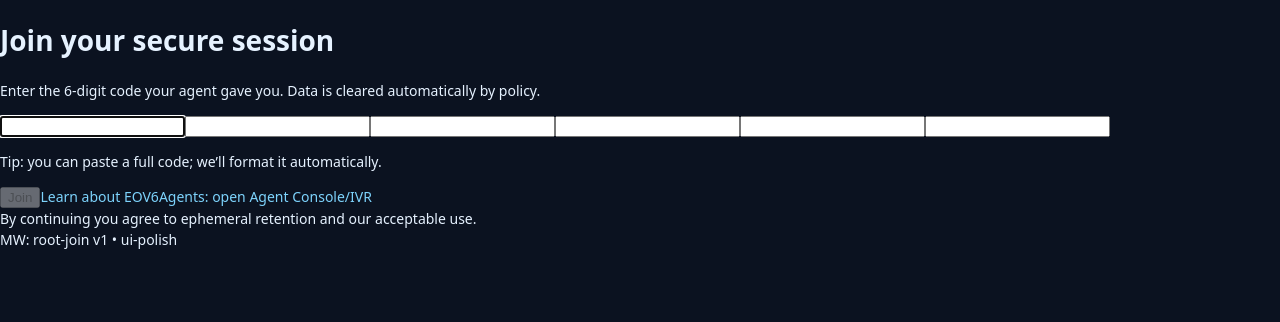
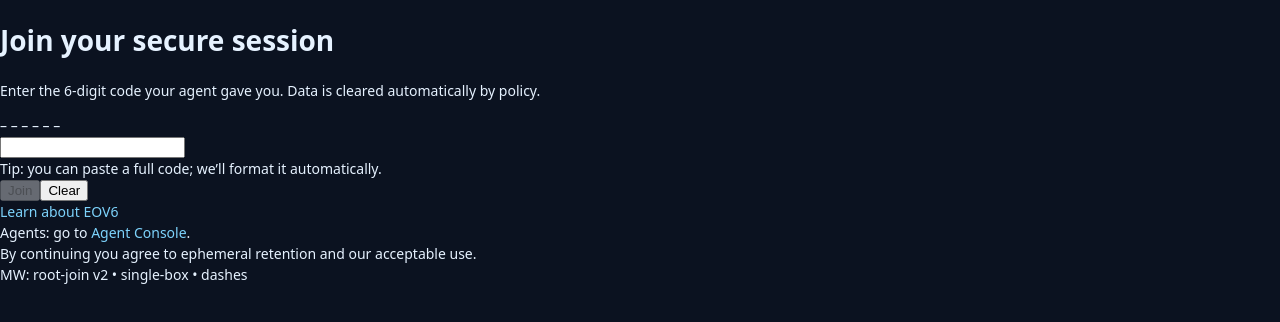
Before and after one commit to RaveCorp392/eov6, a Next.js app: page / in a window 1280 px wide. Shown: the top 322 px of the page. Built offline with nearby package versions, Linux system fonts and the light colour scheme.

Commit message:
feat(ui): simplify caller login to single 6-digit code input with dash placeholders

```diff
--- a/app/page.tsx
+++ b/app/page.tsx
@@ -1,162 +1,140 @@
 // app/page.tsx
 "use client";
 
-import React, { useEffect, useMemo, useRef, useState } from "react";
+import { useMemo, useRef, useState } from "react";
 import { useRouter } from "next/navigation";
 
-const DIGITS = 6;
+export default function JoinPage() {
+  const router = useRouter();
+  const [code, setCode] = useState("");
+  const inputRef = useRef<HTMLInputElement>(null);
 
-export default function HomeJoinPage() {
-  const router = useRouter();
-  const [digits, setDigits] = useState<string[]>(() => Array(DIGITS).fill(""));
-  const inputsRef = useRef<Array<HTMLInputElement | null>>([]);
-  const [submitting, setSubmitting] = useState(false);
-
-  // Build the code string
-  const code = useMemo(() => digits.join(""), [digits]);
-
-  // Focus the first box on mount
-  useEffect(() => {
-    inputsRef.current[0]?.focus();
-  }, []);
-
-  // Helpers
-  function setDigitAt(i: number, val: string) {
-    const v = (val || "").replace(/\D/g, "").slice(0, 1);
-    setDigits((prev) => {
-      const next = [...prev];
-      next[i] = v;
-      return next;
-    });
+  // Normalise to digits only, max 6
+  function handleChange(raw: string) {
+    const digits = raw.replace(/\D/g, "").slice(0, 6);
+    setCode(digits);
   }
 
-  function handleChange(i: number, e: React.ChangeEvent<HTMLInputElement>) {
-    const before = digits[i];
-    setDigitAt(i, e.target.value);
-
-    // Auto-advance when a new value is entered
-    const now = e.target.value.replace(/\D/g, "");
-    if (!before && now && i < DIGITS - 1) {
-      inputsRef.current[i + 1]?.focus();
-    }
+  function handlePaste(e: React.ClipboardEvent<HTMLInputElement>) {
+    const txt = e.clipboardData.getData("text");
+    handleChange(txt);
+    e.preventDefault();
+    inputRef.current?.focus();
   }
 
-  function handleKeyDown(i: number, e: React.KeyboardEvent<HTMLInputElement>) {
-    if (e.key === "Backspace") {
-      if (!digits[i] && i > 0) {
-        // Move back if current is empty
-        inputsRef.current[i - 1]?.focus();
-        setDigitAt(i - 1, "");
-        e.preventDefault();
-      }
-    } else if (e.key === "ArrowLeft" && i > 0) {
-      inputsRef.current[i - 1]?.focus();
-      e.preventDefault();
-    } else if (e.key === "ArrowRight" && i < DIGITS - 1) {
-      inputsRef.current[i + 1]?.focus();
-      e.preventDefault();
-    } else if (e.key === "Enter") {
-      onSubmit();
-    }
+  function handleSubmit(e?: React.FormEvent) {
+    e?.preventDefault();
+    if (code.length === 6) router.push(`/s/${code}`);
   }
 
-  function handlePaste(e: React.ClipboardEvent<HTMLDivElement>) {
-    const raw = e.clipboardData.getData("text") || "";
-    const justDigits = raw.replace(/\D/g, "").slice(0, DIGITS);
-    if (justDigits.length) {
-      e.preventDefault();
-      const next = Array(DIGITS).fill("");
-      for (let i = 0; i < justDigits.length; i++) next[i] = justDigits[i];
-      setDigits(next);
-      // Focus last filled box (or the one after, if available)
-      const idx = Math.min(justDigits.length, DIGITS - 1);
-      inputsRef.current[idx]?.focus();
-    }
-  }
-
-  async function onSubmit() {
-    if (code.length !== DIGITS) return;
-    try {
-      setSubmitting(true);
-      // Route to the session (your sessions live at /s/[code])
-      router.push(`/s/${code}`);
-    } finally {
-      setSubmitting(false);
-    }
-  }
-
-  const canSubmit = code.length === DIGITS && !submitting;
+  // Visual: entered digits + remaining dashes, spaced
+  const display = useMemo(() => {
+    const filled = code.split("");
+    const remaining = Array(Math.max(0, 6 - filled.length)).fill("–"); // en dash
+    const out = [...filled, ...remaining].join(" ");
+    return out;
+  }, [code]);
 
   return (
-    <main
-      onPaste={handlePaste}
-      className="min-h-screen flex items-center justify-center bg-[#0b1220] text-[#e6eefb]"
-    >
-      <div className="w-full max-w-[720px] px-6">
-        {/* Title */}
+    <main className="min-h-screen bg-[#0b1220] text-[#e6eefb] flex items-center justify-center p-6">
+      <div className="w-full max-w-xl">
         <h1 className="text-xl sm:text-2xl font-semibold mb-2">
           Join your secure session
         </h1>
         <p className="text-sm opacity-80 mb-6">
-          Enter the 6-digit code your agent gave you. Data is cleared automatically by policy.
+          Enter the 6-digit code your agent gave you. Data is cleared
+          automatically by policy.
         </p>
 
-        {/* 6-digit input row */}
-        <div className="flex items-center gap-2 mb-3" role="group" aria-label="6 digit code">
-          {Array.from({ length: DIGITS }).map((_, i) => (
+        {/* Single input with overlayed dashed display */}
+        <form onSubmit={handleSubmit} className="mb-5">
+          <div
+            className="relative mx-auto"
+            aria-label="Enter six digit code"
+            role="group"
+          >
+            {/* Visible formatted layer */}
+            <div
+              className="select-none text-center font-mono tracking-[0.35em] sm:tracking-[0.45em] text-3xl sm:text-4xl leading-[1.1] py-4 px-4
+                         rounded-2xl bg-[#0e1528] border border-white/10 shadow-[0_0_0_1px_rgba(255,255,255,0.04)]
+                         outline-none"
+              onClick={() => inputRef.current?.focus()}
+            >
+              {display}
+            </div>
+
+            {/* Real input (transparent), captures typing/paste, mobile numeric keypad */}
             <input
-              key={i}
-              ref={(el) => (inputsRef.current[i] = el)}
-              value={digits[i]}
-              onChange={(e) => handleChange(i, e)}
-              onKeyDown={(e) => handleKeyDown(i, e)}
+              ref={inputRef}
+              type="text"
               inputMode="numeric"
               pattern="[0-9]*"
-              aria-label={`Digit ${i + 1}`}
-              maxLength={1}
-              className="w-12 h-12 sm:w-14 sm:h-14 text-center text-lg sm:text-xl rounded-md bg-white text-black
-                         border border-[#1f2a44] focus:outline-none focus:ring-2 focus:ring-[#4c7dff]"
+              autoComplete="one-time-code"
+              aria-label="Six digit code"
+              title="Six digit code"
+              value={code}
+              onChange={(e) => handleChange(e.target.value)}
+              onPaste={handlePaste}
+              className="absolute inset-0 w-full h-full bg-transparent text-transparent caret-white
+                         tracking-[0.35em] sm:tracking-[0.45em] text-3xl sm:text-4xl
+                         rounded-2xl outline-none px-4 py-4"
             />
-          ))}
           </div>
 
-        <p className="text-xs opacity-70 mb-6">
+          <div className="mt-3 text-xs opacity-70">
             Tip: you can paste a full code; we’ll format it automatically.
-        </p>
+          </div>
 
-        {/* Actions */}
-        <div className="flex flex-wrap items-center gap-3 mb-8">
+          <div className="mt-5 flex items-center gap-3">
+            <button
+              type="submit"
+              disabled={code.length !== 6}
+              className="px-5 py-2.5 rounded-xl bg-blue-600 text-white disabled:opacity-50 disabled:cursor-not-allowed"
+            >
+              Join
+            </button>
+
             <button
               type="button"
-            disabled={!canSubmit}
-            onClick={onSubmit}
-            className="px-5 py-2 rounded-md bg-[#4c7dff] text-white disabled:opacity-50 disabled:cursor-not-allowed"
+              onClick={() => {
+                setCode("");
+                inputRef.current?.focus();
+              }}
+              className="text-sm opacity-80 hover:opacity-100 underline decoration-white/30"
             >
-            {submitting ? "Joining…" : "Join"}
+              Clear
             </button>
+          </div>
+        </form>
 
+        {/* Lightweight footer links */}
+        <div className="text-sm space-y-2">
+          <div>
             <a
-            href="/investors"
-            className="text-sm underline opacity-90 hover:opacity-100"
+              href="/marketing"
+              className="text-[inherit] underline decoration-white/30 hover:opacity-100 opacity-80"
             >
               Learn about EOV6
             </a>
-
+          </div>
+          <div className="opacity-80">
+            Agents: go to{" "}
             <a
-            href="/ivr"
-            className="text-sm underline opacity-90 hover:opacity-100"
+              href="/agent"
+              className="text-[inherit] underline decoration-white/30"
             >
-            Agents: open Agent Console/IVR
+              Agent Console
             </a>
+            .
+          </div>
+          <div className="text-xs opacity-60">
+            By continuing you agree to ephemeral retention and our acceptable
+            use.
           </div>
 
-        {/* Footer terms / watermark */}
-        <div className="text-xs opacity-60 leading-relaxed space-y-1">
-          <div>
-            By continuing you agree to ephemeral retention and our acceptable use.
-          </div>
-          <div className="opacity-60">
-            MW: root-join v1 • ui-polish
+          {/* Tiny watermark so we can verify the correct build */}
+          <div className="text-[10px] opacity-50 pt-2">
+            MW: root-join v2 • single-box • dashes
           </div>
         </div>
       </div>
```
Lines whose indentation alone changed are shown as unchanged.
